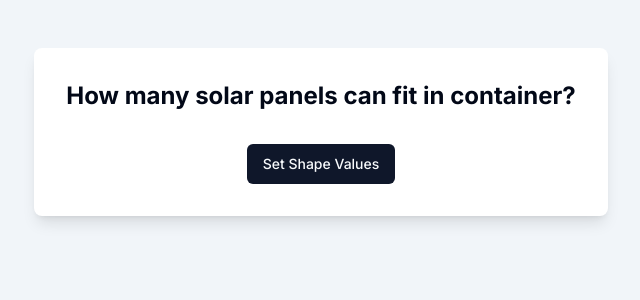
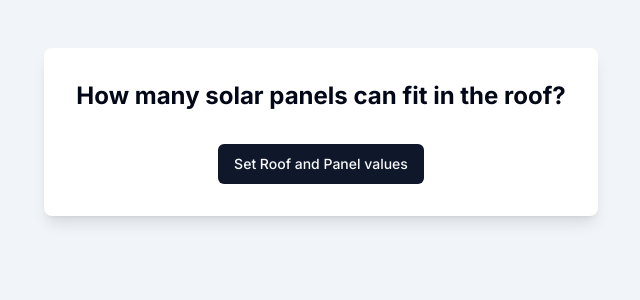
Before and after one commit to DiegoPinochet/how-many-solar-panels, a Next.js app: page / in a window 1280 px wide. Shown: the top 300 px of the page, without its empty margins (319-959 px from the left). Built offline with nearby package versions, Linux system fonts and the light colour scheme.

Commit message:
✏️ changes text literals

```diff
--- a/src/app/_components/shape-form-dialog/dimensions-form.tsx
+++ b/src/app/_components/shape-form-dialog/dimensions-form.tsx
@@ -37,7 +37,7 @@ export const DimensionsForm = ({
         <div>
           <div className="flex flex-row justify-center">
             <h4 className="text-lg font-bold text-center">
-              Container Dimensions <br /> (Width x Height)
+              Roof Dimensions <br /> (Width x Height)
             </h4>
           </div>
           <div className="flex flex-row justify-between mt-2 gap-4">
@@ -70,7 +70,7 @@ export const DimensionsForm = ({
         <div>
           <div className="flex flex-row justify-center">
             <h4 className="text-lg font-bold text-center">
-              Rectangle Dimensions <br /> (Width x Height)
+              Solar Panel Dimensions <br /> (Width x Height)
             </h4>
           </div>
           <div className="flex flex-row justify-between mt-2 gap-4">
@@ -103,7 +103,7 @@ export const DimensionsForm = ({
         <p>{form.formState.errors.root?.message}</p>
         <div className="flex flex-row justify-center">
           <Button type="submit" className="w-full">
-            Generate rectangles
+            Generate solar panels
           </Button>
         </div>
       </form>
--- a/src/app/_components/shape-form-dialog/shape-form-dialog.tsx
+++ b/src/app/_components/shape-form-dialog/shape-form-dialog.tsx
@@ -32,12 +32,14 @@ export const ShapeFormDialog = ({
   return (
     <Dialog open={isDialogOpen} onOpenChange={setIsDialogOpen}>
       <DialogTrigger asChild>
-        <Button onClick={() => setIsDialogOpen(true)}>Set Shape Values</Button>
+        <Button onClick={() => setIsDialogOpen(true)}>
+          Set Roof and Panel values
+        </Button>
       </DialogTrigger>
       <DialogContent>
         <DialogHeader>
           <DialogTitle className="flex flex-row justify-center">
-            Select shape and dimensions
+            Select roof and panels dimensions
           </DialogTitle>
           <DialogDescription asChild>
             <div className="flex flex-row justify-center mt-4">
--- a/src/app/page.tsx
+++ b/src/app/page.tsx
@@ -6,7 +6,7 @@ const Home = () => {
     <div className="flex flex-row justify-center py-12 px-6">
       <div className="bg-white flex flex-col gap-8 bg-background rounded-lg shadow-lg p-8">
         <h2 className="text-2xl font-bold text-center">
-          How many solar panels can fit in container?
+          How many solar panels can fit in the roof?
         </h2>
         <div className="flex flex-row justify-center h-full">
           <PlacedRectangles />
```
